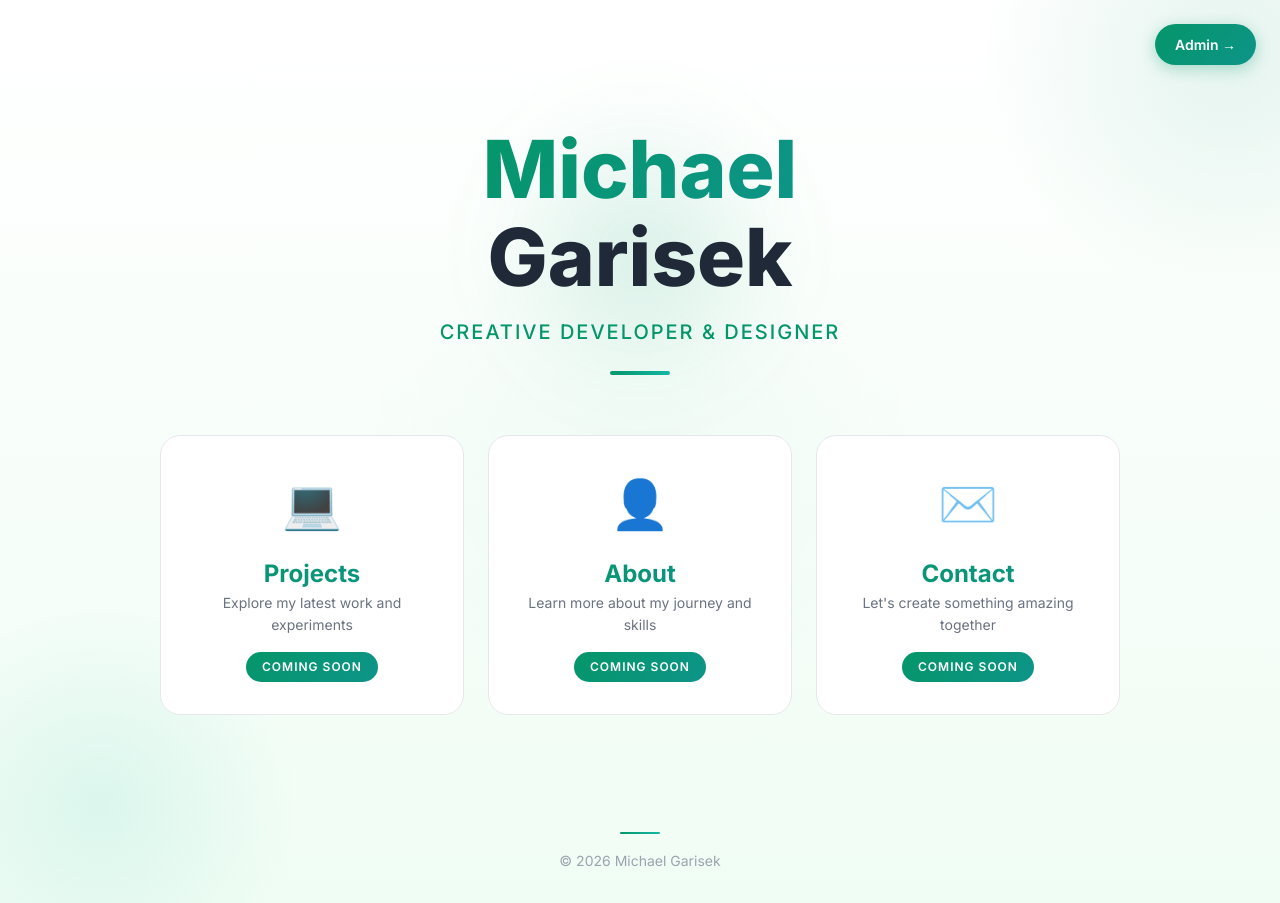
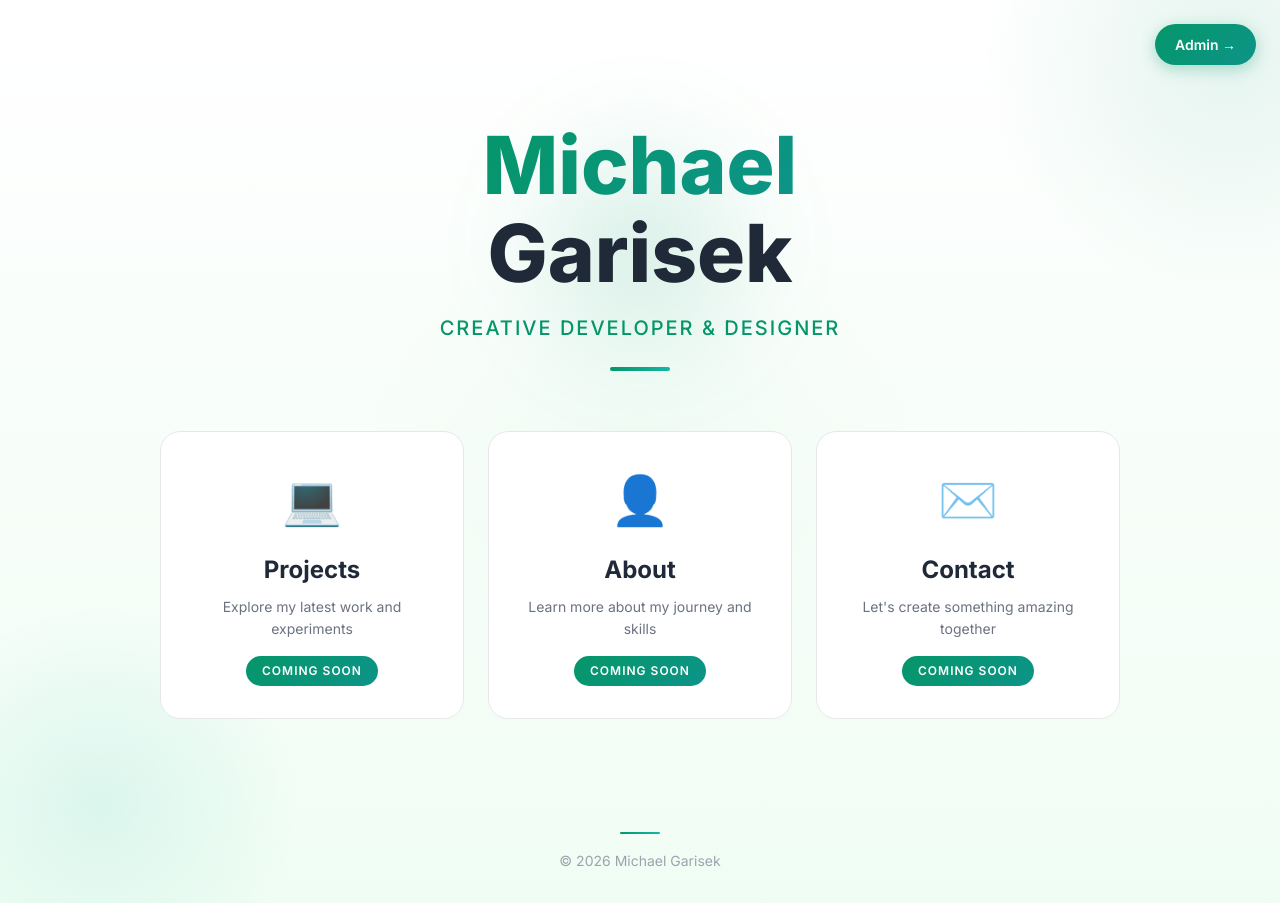
Before and after one commit to DENSENSE8/personal-app-stack, a Next.js app: page / in a window 1280 px wide. Built offline with nearby package versions, Linux system fonts and the light colour scheme.

Commit message:
Fix: Rename duplicate sectionTitle style to sectionPageTitle

```diff
--- a/src/app/page.tsx
+++ b/src/app/page.tsx
@@ -681,7 +681,7 @@
             {Icons.back}
             <span>Dashboard</span>
           </button>
-          <h1 style={styles.sectionTitle}>{currentTitle}</h1>
+          <h1 style={styles.sectionPageTitle}>{currentTitle}</h1>
           <button onClick={handleLogout} style={styles.headerLogout}>
             {Icons.logout}
           </button>
@@ -1477,7 +1477,7 @@
     fontWeight: 600,
     cursor: "pointer",
   },
-  sectionTitle: {
+  sectionPageTitle: {
     fontSize: 24,
     fontWeight: 700,
     background: "linear-gradient(135deg, #059669, #0d9488)",
```
